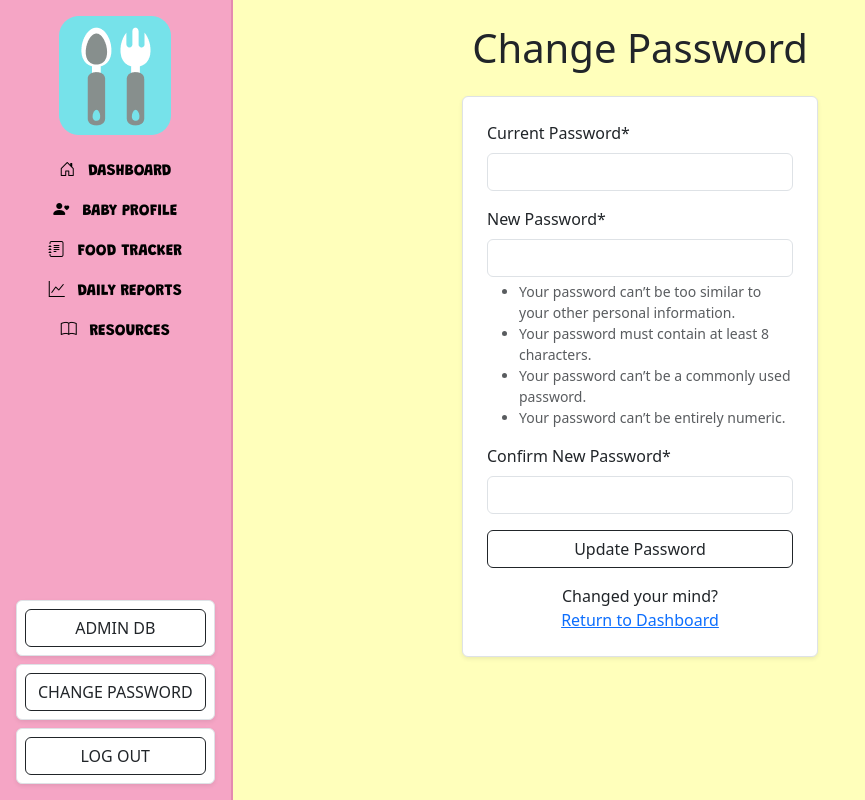
After one commit to dledw001/BabyBites, a Django app: page /password/change/ in a window 1280 px wide. The commit adds this page. Shown: the whole page, without its empty margins (0-865 px from the left). Run offline with Django 5.2, Linux system fonts and the light colour scheme; the visitor is signed in with stand-in values (Sample User, id 1); data that the repository does not hold is empty.

Commit message:
added change password functionality

```diff
--- a/core/templates/base.html
+++ b/core/templates/base.html
@@ -198,6 +198,13 @@
         {% endif %}
 
         {% if user.is_authenticated %}
+            <form method="get" action="{% url 'password_change' %}" class="p-2 border rounded bg-white shadow-sm mb-2">
+                {% csrf_token %}
+                <button type="submit" class="btn btn-outline-dark w-100">CHANGE PASSWORD</button>
+            </form>
+        {% endif %}
+
+        {% if user.is_authenticated %}
             <form method="post" action="{% url 'logout' %}" class="p-2 border rounded bg-white shadow-sm">
                 {% csrf_token %}
                 <button type="submit" class="btn btn-outline-dark w-100">LOG OUT</button>
--- /dev/null
+++ b/core/templates/password_change.html
@@ -0,0 +1,75 @@
+{% extends "base.html" %}
+{% load static %}
+{% block title %}Change Password{% endblock %}
+
+{% block content %}
+    <h1 class="text-center mb-4">Change Password</h1>
+
+    <div class="row justify-content-center">
+        <div class="col-12 col-sm-8 col-md-6 col-lg-4">
+            <form method="post" novalidate class="p-4 border rounded bg-white shadow-sm">
+                {% csrf_token %}
+
+                {% if form.non_field_errors %}
+                    <div class="alert alert-danger">
+                        {{ form.non_field_errors|striptags }}
+                    </div>
+                {% endif %}
+
+                <!-- Current password -->
+                <div class="mb-3">
+                    <label for="id_old_password" class="form-label">Current Password*</label>
+                    <input type="password"
+                           name="{{ form.old_password.name }}"
+                           id="id_old_password"
+                           class="form-control{% if form.old_password.errors %} is-invalid{% endif %}">
+                    {% if form.old_password.errors %}
+                        <div class="invalid-feedback d-block">
+                            {{ form.old_password.errors|striptags }}
+                        </div>
+                    {% endif %}
+                </div>
+
+                <!-- New password -->
+                <div class="mb-3">
+                    <label for="id_new_password1" class="form-label">New Password*</label>
+                    <input type="password"
+                           name="{{ form.new_password1.name }}"
+                           id="id_new_password1"
+                           class="form-control{% if form.new_password1.errors %} is-invalid{% endif %}">
+                    {% if form.new_password1.errors %}
+                        <div class="invalid-feedback d-block">
+                            {{ form.new_password1.errors|striptags }}
+                        </div>
+                    {% endif %}
+                    {% if form.new_password1.help_text %}
+                        <div class="form-text">
+                            {{ form.new_password1.help_text|safe }}
+                        </div>
+                    {% endif %}
+                </div>
+
+                <!-- Confirm new password -->
+                <div class="mb-3">
+                    <label for="id_new_password2" class="form-label">Confirm New Password*</label>
+                    <input type="password"
+                           name="{{ form.new_password2.name }}"
+                           id="id_new_password2"
+                           class="form-control{% if form.new_password2.errors %} is-invalid{% endif %}">
+                    {% if form.new_password2.errors %}
+                        <div class="invalid-feedback d-block">
+                            {{ form.new_password2.errors|striptags }}
+                        </div>
+                    {% endif %}
+                </div>
+
+                <button type="submit" class="btn btn-outline-dark w-100">Update Password</button>
+
+                <p class="text-center mt-3 mb-0">
+                    Changed your mind?<br>
+                    <a href="{% url 'dashboard' %}">Return to Dashboard</a>
+                </p>
+            </form>
+        </div>
+    </div>
+{% endblock %}
--- a/core/urls.py
+++ b/core/urls.py
@@ -1,5 +1,5 @@
 from django.contrib.auth import views as auth_views
-from django.urls import path
+from django.urls import path, reverse_lazy
 from . import views
 from .views import baby_list, baby_create, baby_edit, baby_delete, set_active_profile
 from django.conf.urls.static import static
@@ -41,4 +41,7 @@ urlpatterns = [
 
     path("babies/active/<uuid:profile_id>/", set_active_profile, name="set-active-profile"),
 
+    path("password/change/", views.change_password, name="password_change"),
+    path("password/change/done/", views.password_change_done, name="password_change_done"),
+
 ] + static(settings.MEDIA_URL, document_root=settings.MEDIA_ROOT)
--- a/core/views.py
+++ b/core/views.py
@@ -1,7 +1,7 @@
 from django.http import HttpResponse, HttpResponseRedirect, HttpResponseBadRequest
 from django.shortcuts import render, redirect, get_object_or_404, get_object_or_404
-from django.contrib.auth.forms import AuthenticationForm
-from django.contrib.auth import login
+from django.contrib.auth.forms import AuthenticationForm, PasswordChangeForm
+from django.contrib.auth import login, update_session_auth_hash
 from django.contrib import messages
 from django.contrib.auth.decorators import login_required
 from django.views.decorators.http import require_POST
@@ -558,3 +558,22 @@ def add_custom_catalog_food(request):
         )
 
     return redirect("catalog")
+
+@login_required
+def change_password(request):
+    if request.method == "POST":
+        form = PasswordChangeForm(user=request.user, data=request.POST)
+        if form.is_valid():
+            user = form.save()
+            # keep the user logged in after changing password
+            update_session_auth_hash(request, user)
+            messages.success(request, "Your password has been updated.")
+            return redirect("password_change_done")
+    else:
+        form = PasswordChangeForm(user=request.user)
+
+    return render(request, "password_change.html", {"form": form})
+
+@login_required
+def password_change_done(request):
+    return render(request, "password_change_done.html")
```
Also changed, not shown: core/templates/password_change_done.html (added, +19 -0 lines).
